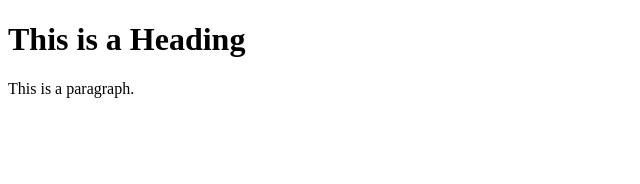
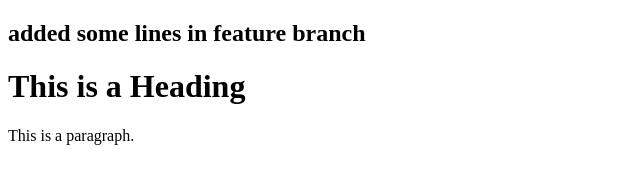
Before and after one commit to Surinder07/pragra-git, a plain HTML site: page index.html in a window 1280 px wide. Shown: the whole page, without its empty margins (0-640 px from the left). Drawn offline with Linux system fonts and the light colour scheme.

Commit message:
added some line to index.html

```diff
--- a/index.html
+++ b/index.html
@@ -4,7 +4,7 @@
 <title>Page Title</title>
 </head>
 <body>
-
+<h2>added some lines in feature branch</h2>
 <h1>This is a Heading</h1>
 <p>This is a paragraph.</p>
 
```
